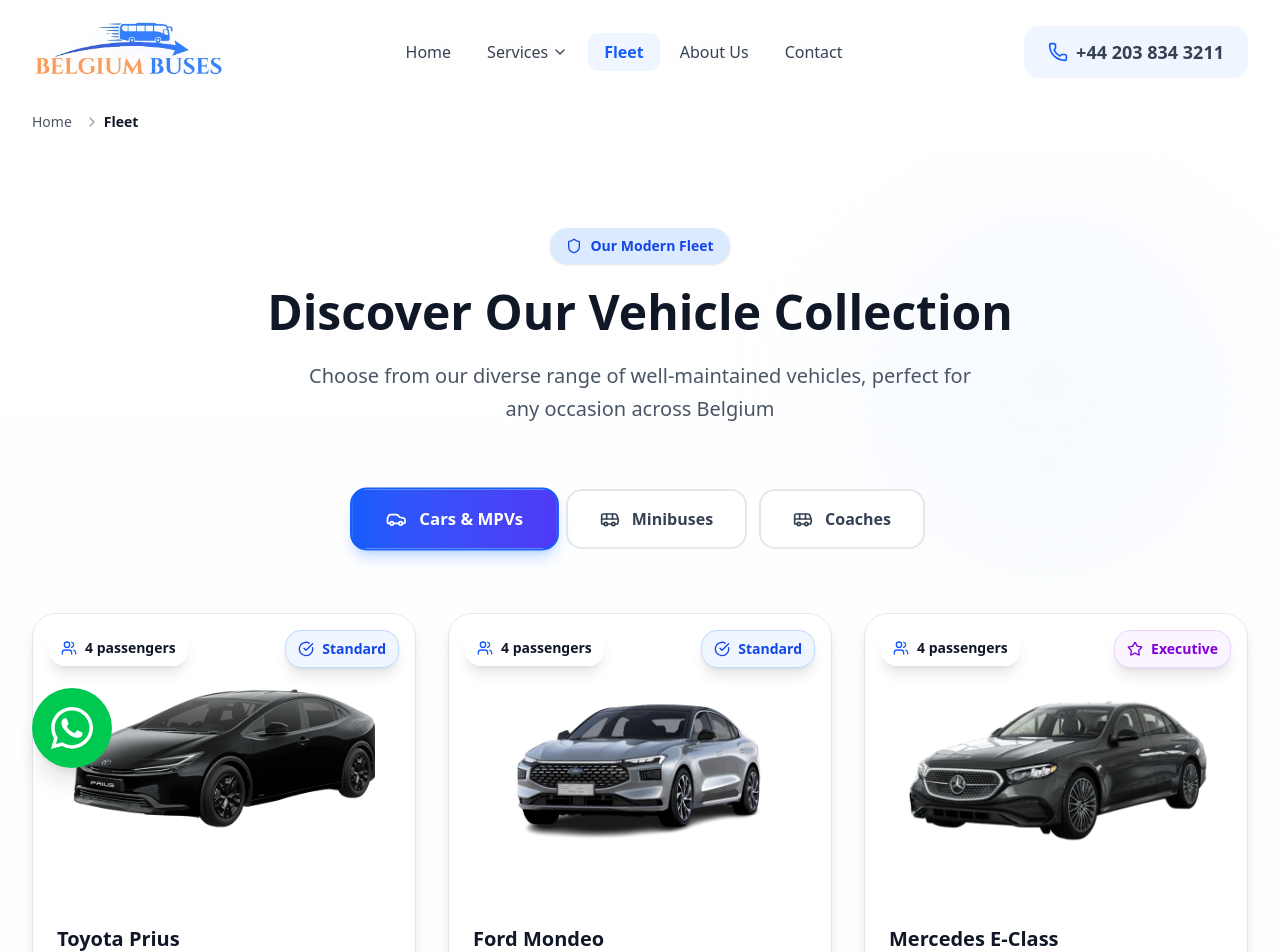
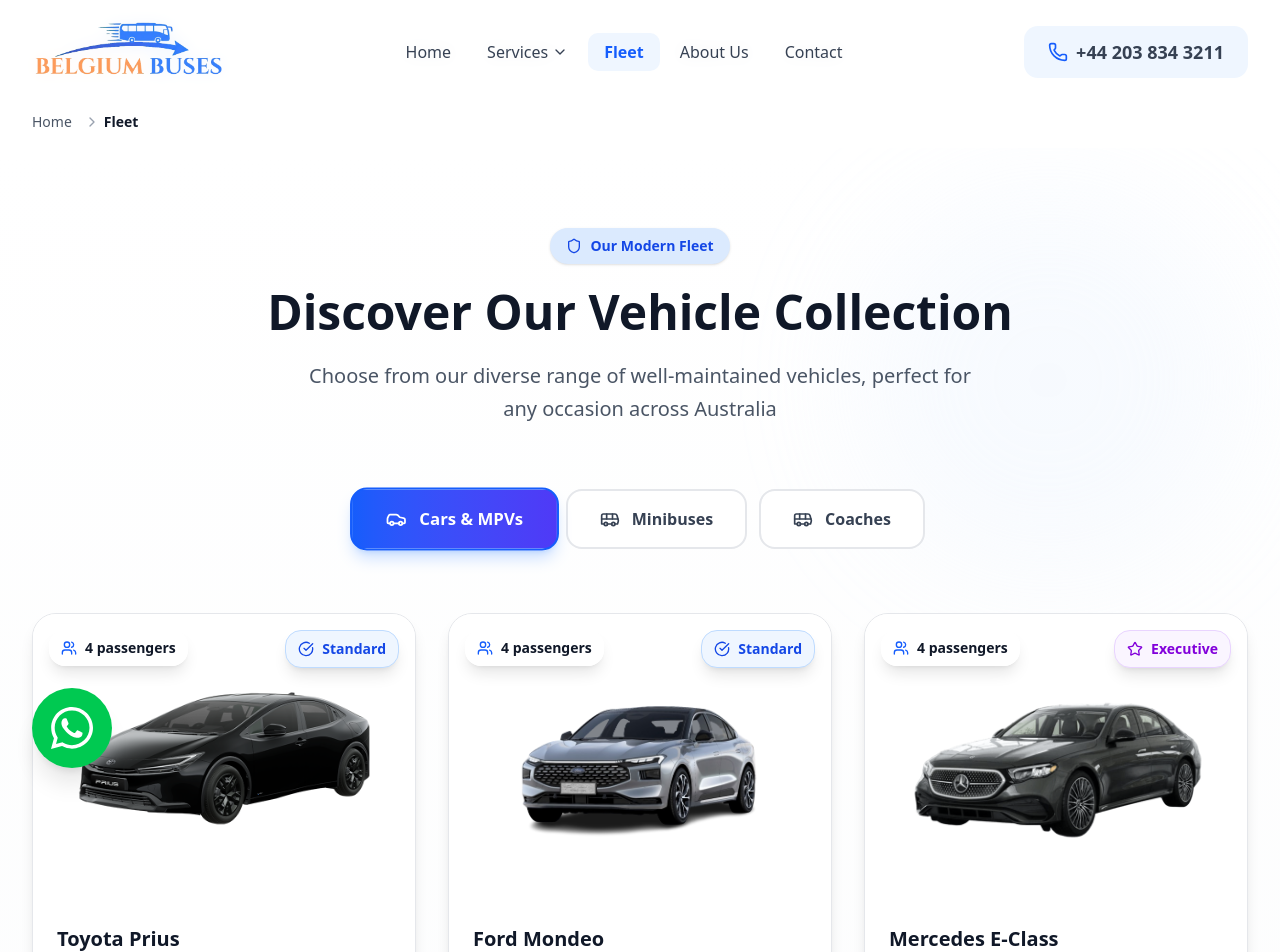
Before and after one commit to asharglobalweb/BelgiumbusNew, a Next.js app: page /fleet in a window 1280 px wide. Shown: the top 952 px of the page. Built offline with nearby package versions, Linux system fonts and the light colour scheme.

Commit message:
fleet section update

```diff
--- a/src/components/FleetSection.tsx
+++ b/src/components/FleetSection.tsx
@@ -15,6 +15,7 @@
   Star,
   CheckCircle,
 } from "lucide-react";
+import Image from "next/image"; // Added import
 
 export default function FleetSection() {
   const [activeCategory, setActiveCategory] = useState<
@@ -395,7 +396,7 @@
           </h2>
           <p className="text-xl text-gray-600 max-w-2xl mx-auto leading-relaxed">
             Choose from our diverse range of well-maintained vehicles, perfect
-            for any occasion across Belgium
+            for any occasion across Australia
           </p>
         </div>
 
@@ -481,13 +482,22 @@
                 key={vehicle.id}
                 className="bg-white rounded-3xl shadow-lg overflow-hidden border border-gray-200 hover:shadow-2xl transition-all duration-500 transform hover:-translate-y-2 group flex flex-col h-full"
               >
-                {/* Vehicle Image with actual image source */}
+                {/* Vehicle Image with Next.js Image optimization */}
                 <div className="relative h-72 overflow-hidden flex-shrink-0">
                   <div className="w-full h-full bg-white flex items-center justify-center">
-                    <img
+                    <Image
                       src={vehicle.image}
                       alt={vehicle.name}
+                      width={500}
+                      height={300}
                       className="h-5/6 w-5/6 object-contain group-hover:scale-105 transition-transform duration-500"
+                      style={{
+                        width: 'auto',
+                        height: 'auto',
+                        maxWidth: '80%',
+                        maxHeight: '80%'
+                      }}
+                      priority={vehicle.id <= 3} // Only prioritize first few images
                     />
                   </div>
                   {/* Badges Container */}
```
